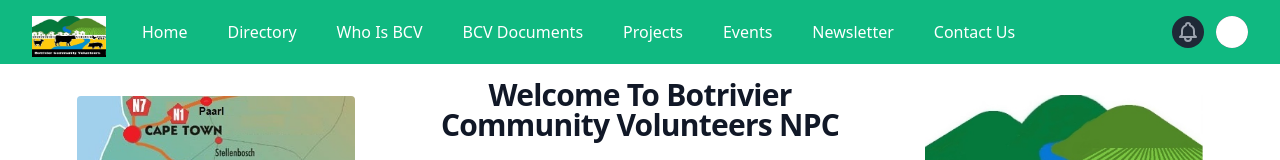
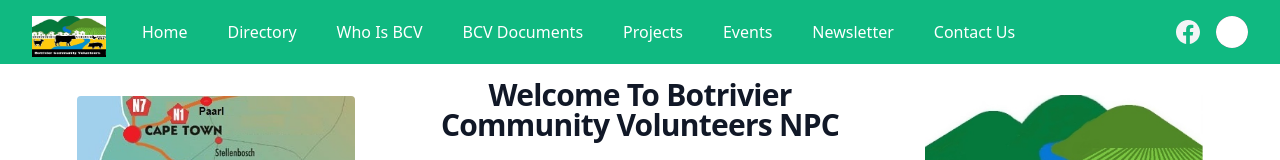
Before and after one commit to PhilaniNcube/botrivier_frontend, a Next.js app: page / in a window 1280 px wide. Shown: the top 160 px of the page. Built offline with nearby package versions, Linux system fonts and the light colour scheme.

Commit message:
facebook icon

```diff
--- a/components/layout/Navbar.js
+++ b/components/layout/Navbar.js
@@ -4,6 +4,7 @@
 import Image from 'next/image';
 import { Disclosure, Menu, Transition } from '@headlessui/react';
 import { BellIcon, MenuIcon, XIcon } from '@heroicons/react/outline';
+import { BsFacebook } from 'react-icons/bs';
 
 const navigation = [
   { name: 'Home', href: '/', current: false },
@@ -78,13 +79,18 @@
                 </div>
               </div>
               <div className="absolute inset-y-0 right-0 flex items-center pr-2 sm:static sm:inset-auto sm:ml-6 sm:pr-0">
-                <button
-                  type="button"
-                  className="bg-gray-800 p-1 rounded-full text-gray-400 hover:text-white focus:outline-none focus:ring-2 focus:ring-offset-2 focus:ring-offset-gray-800 focus:ring-white"
+                <Link
+                  href="https://www.facebook.com/groups/436203844158690"
+                  passHref
                 >
-                  <span className="sr-only">View notifications</span>
-                  <BellIcon className="h-6 w-6" aria-hidden="true" />
-                </button>
+                  <button
+                    type="button"
+                    className=" p-1 rounded-full text-gray-100 hover:text-white focus:outline-none focus:ring-2 focus:ring-offset-2 focus:ring-offset-gray-800 focus:ring-white"
+                  >
+                    <span className="sr-only">View notifications</span>
+                    <BsFacebook className="h-6 w-6" aria-hidden="true" />
+                  </button>
+                </Link>
 
                 {/* Profile dropdown */}
                 <Menu as="div" className="ml-3 relative">
--- a/pages/category/[slug].js
+++ b/pages/category/[slug].js
@@ -13,7 +13,7 @@
           </h3>
         </div>
         <Link href="/directory" passHref>
-          <button className="px-8 py-2">Back To Directory</button>
+          <button className="px-8 py-2 my-2">Back To Directory</button>
         </Link>
 
         <div className="grid w-full grid-cols-1 gap-6 md:grid-cols-3">
```
